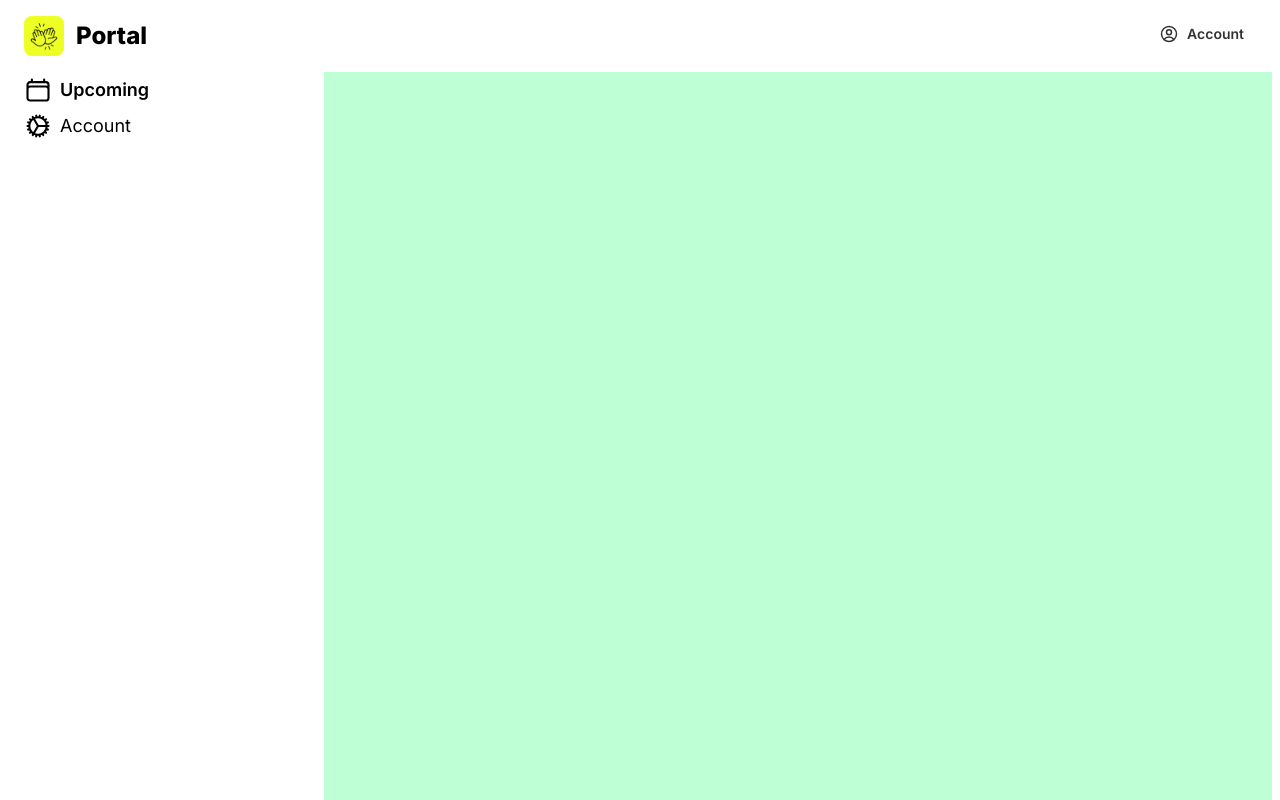
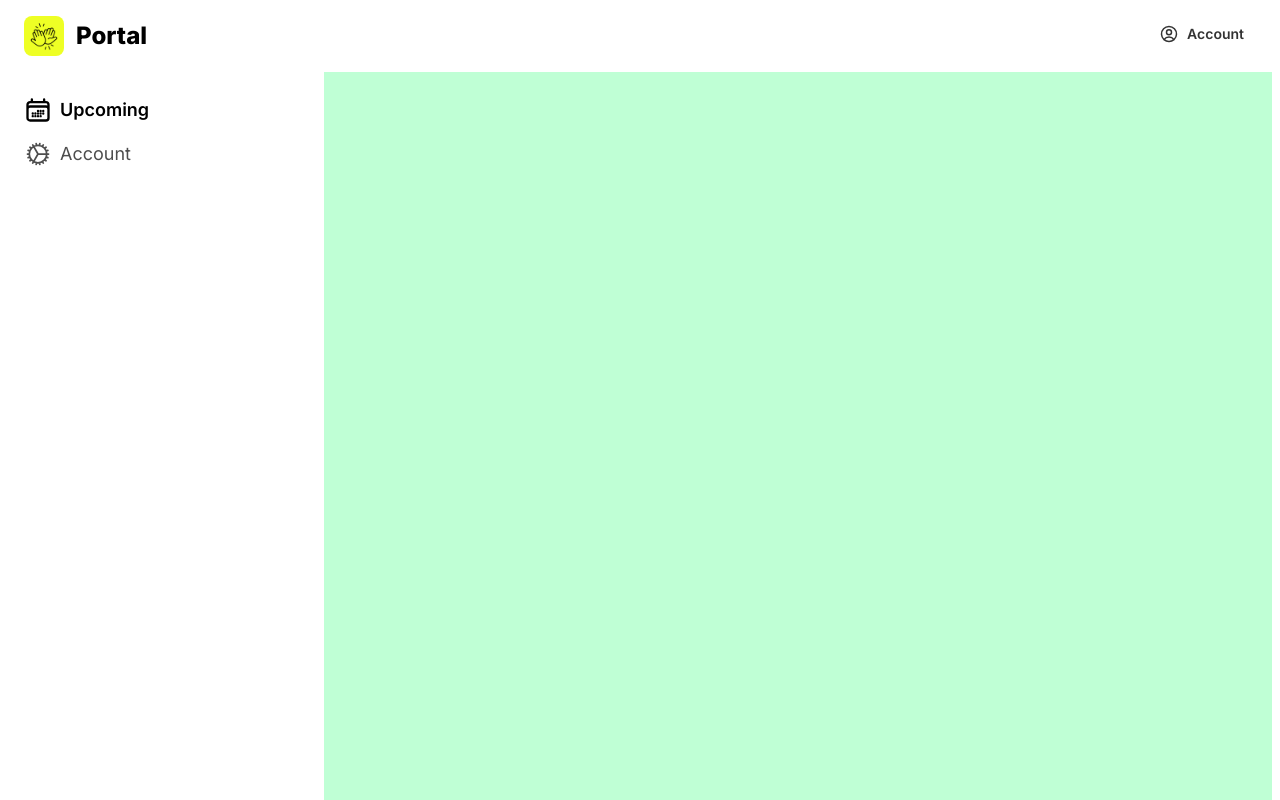
Before and after one commit to manatechdev/hangouts, a React (Create React App) app: page / in a window 1280 px wide. Shown: the top 800 px of the page. Built offline with nearby package versions, Linux system fonts and the light colour scheme.

Commit message:
added menu button weights and styling etc

```diff
--- a/src/components/Icon.tsx
+++ b/src/components/Icon.tsx
@@ -17,7 +17,7 @@
   adjustmentsVertical:
     "M6 13.5V3.75m0 9.75a1.5 1.5 0 010 3m0-3a1.5 1.5 0 000 3m0 3.75V16.5m12-3V3.75m0 9.75a1.5 1.5 0 010 3m0-3a1.5 1.5 0 000 3m0 3.75V16.5m-6-9V3.75m0 3.75a1.5 1.5 0 010 3m0-3a1.5 1.5 0 000 3m0 9.75V10.5",
   calendarDays:
-    "M6.75 3v2.25M17.25 3v2.25M3 18.75V7.5a2.25 2.25 0 012.25-2.25h13.5A2.25 2.25 0 0121 7.5v11.25m-18 0A2.25 2.25 0 005.25 21h13.5A2.25 2.25 0 0021 18.75m-18 0v-7.5A2.25 2.25 0 015.25 9h13.5A2.25 2.25 0 0121 11.25v7.5",
+    "M6.75 3v2.25M17.25 3v2.25M3 18.75V7.5a2.25 2.25 0 012.25-2.25h13.5A2.25 2.25 0 0121 7.5v11.25m-18 0A2.25 2.25 0 005.25 21h13.5A2.25 2.25 0 0021 18.75m-18 0v-7.5A2.25 2.25 0 015.25 9h13.5A2.25 2.25 0 0121 11.25v7.5m-9-6h.008v.008H12v-.008zM12 15h.008v.008H12V15zm0 2.25h.008v.008H12v-.008zM9.75 15h.008v.008H9.75V15zm0 2.25h.008v.008H9.75v-.008zM7.5 15h.008v.008H7.5V15zm0 2.25h.008v.008H7.5v-.008zm6.75-4.5h.008v.008h-.008v-.008zm0 2.25h.008v.008h-.008V15zm0 2.25h.008v.008h-.008v-.008zm2.25-4.5h.008v.008H16.5v-.008zm0 2.25h.008v.008H16.5V15z",
   cog: "M4.5 12a7.5 7.5 0 0015 0m-15 0a7.5 7.5 0 1115 0m-15 0H3m16.5 0H21m-1.5 0H12m-8.457 3.077l1.41-.513m14.095-5.13l1.41-.513M5.106 17.785l1.15-.964m11.49-9.642l1.149-.964M7.501 19.795l.75-1.3m7.5-12.99l.75-1.3m-6.063 16.658l.26-1.477m2.605-14.772l.26-1.477m0 17.726l-.26-1.477M10.698 4.614l-.26-1.477M16.5 19.794l-.75-1.299M7.5 4.205L12 12m6.894 5.785l-1.149-.964M6.256 7.178l-1.15-.964m15.352 8.864l-1.41-.513M4.954 9.435l-1.41-.514M12.002 12l-3.75 6.495",
   informationCircle:
     "M11.25 11.25l.041-.02a.75.75 0 011.063.852l-.708 2.836a.75.75 0 001.063.853l.041-.021M21 12a9 9 0 11-18 0 9 9 0 0118 0zm-9-3.75h.008v.008H12V8.25z",
@@ -30,15 +30,21 @@
 interface IconProps {
   type: string;
   customStyle?: string;
+  stroke: number;
 }
 
-function Icon({ type, customStyle }: IconProps) {
+Icon.defaultProps = {
+  type: "informationCircle",
+  stroke: 1.8,
+};
+
+function Icon({ type, customStyle, stroke }: IconProps) {
   return (
     <svg
       xmlns="http://www.w3.org/2000/svg"
       fill="none"
       viewBox="0 0 24 24"
-      stroke-width="1.8"
+      stroke-width={stroke}
       stroke="currentColor"
       className={`w-5 h-5 ${customStyle}`}
     >
--- a/src/components/Sidebar.tsx
+++ b/src/components/Sidebar.tsx
@@ -1,5 +1,5 @@
 import { ReactNode } from "react";
-const SIDEBAR_CLASSES = "bg-hred-100 w-1/4 px-4";
+const SIDEBAR_CLASSES = "bg-hred-100 w-1/4 p-4";
 
 interface SidebarProps {
   children?: ReactNode;
--- a/src/components/SidebarNav.tsx
+++ b/src/components/SidebarNav.tsx
@@ -5,12 +5,12 @@
 function SidebarNav() {
   return (
     <div className={SIDEBARNAV_CLASSES}>
-      <div className="flex flex-row py-1">
-        <Icon type="calendarDays" customStyle="w-7 h-7" />
+      <div className="flex flex-row py-2">
+        <Icon type="calendarDays" customStyle="w-7 h-7" stroke={2.0} />
         <div className="ml-2 text-lg font-semibold">Upcoming</div>
       </div>
-      <div className="flex flex-row py-1">
-        <Icon type="cog" customStyle="w-7 h-7" />
+      <div className="flex flex-row py-2 text-hgray-600">
+        <Icon type="cog" customStyle="w-7 h-7" stroke={1.5} />
         <div className="ml-2 text-lg">Account</div>
       </div>
     </div>
```
